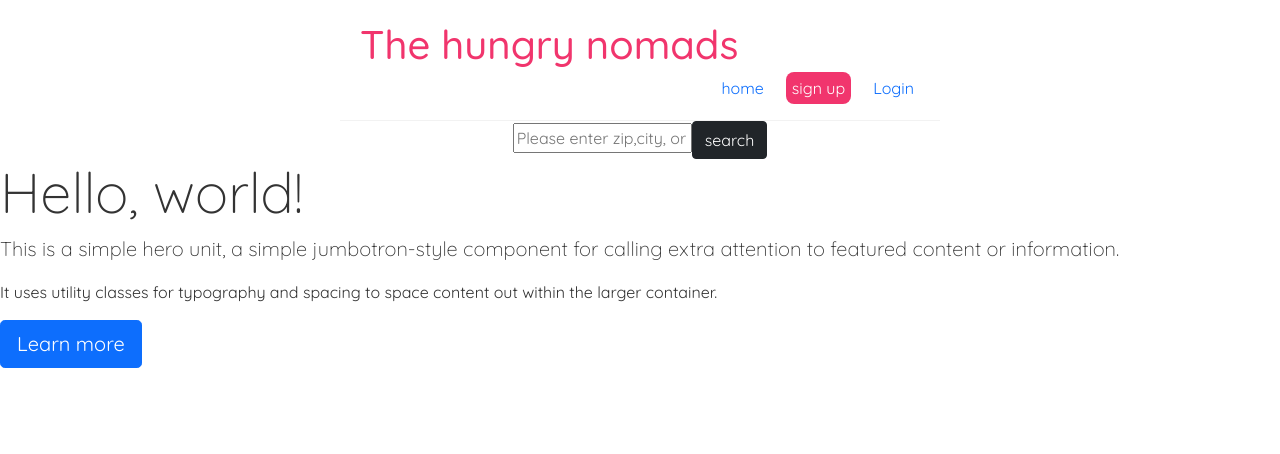
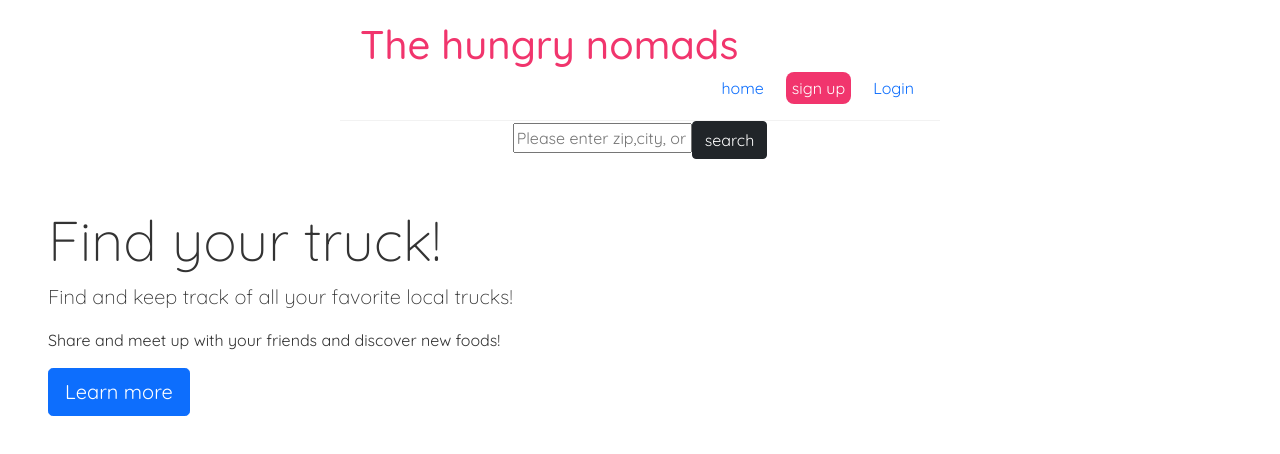
Before and after one commit to jjarquin1/Hungry-Nomad, a React (Create React App) app in the folder client/: page / in a window 1280 px wide. Shown: the top 454 px of the page. Built offline with nearby package versions, Linux system fonts and the light colour scheme; no server answers.

Commit message:
jumbotron tweaks

```diff
--- a/client/src/components/layout/jumbotron.js
+++ b/client/src/components/layout/jumbotron.js
@@ -2,10 +2,10 @@ import { Link } from 'react-router-dom'
 
 const Jumbotron = () => {
   return (
-    <div className="jumbotron">
-      <h1 className="display-4">Hello, world!</h1>
-      <p className="lead">This is a simple hero unit, a simple jumbotron-style component for calling extra attention to featured content or information.</p>
-      <p>It uses utility classes for typography and spacing to space content out within the larger container.</p>
+    <div className="jumbotron p-5">
+      <h1 className="display-4">Find your truck!</h1>
+      <p className="lead">Find and keep track of all your favorite local trucks!</p>
+      <p>Share and meet up with your friends and discover new foods!</p>
       <p className="lead">
         <Link className="btn btn-primary btn-lg" to="/" role="button">Learn more</Link>
       </p>
```
Also changed, not shown: 2 other files (tests, documents, lock files or other folders).
